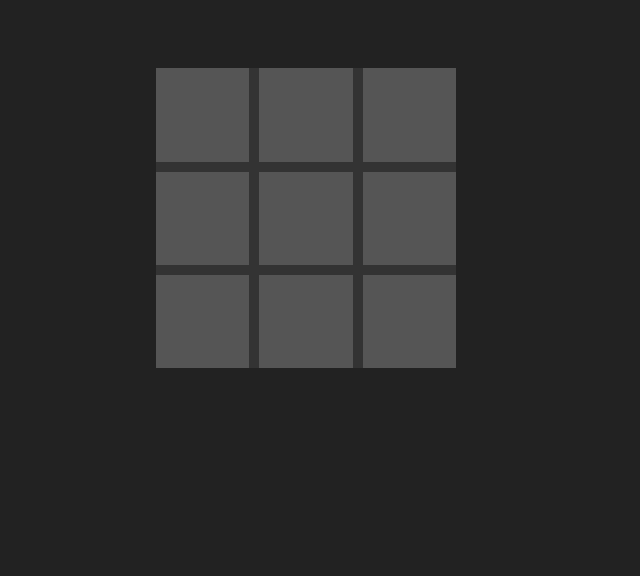
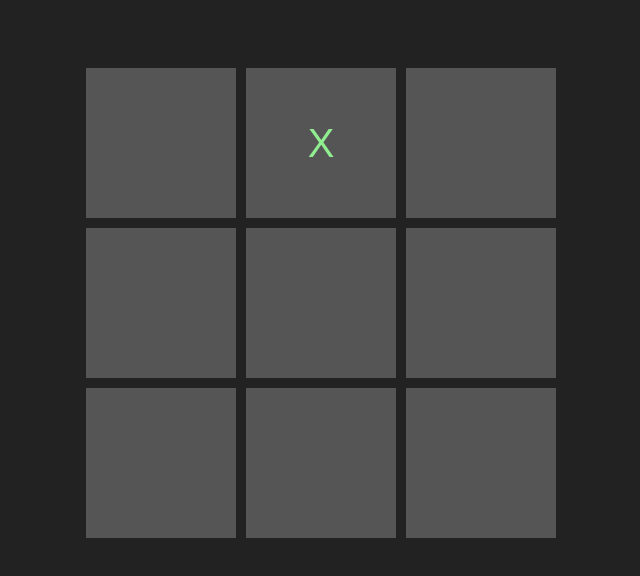
Before and after one commit to V381/TicTacToeMultiplayer, a website: page public/views/index.html in a window 1280 px wide. Both pictures are taken after a click on the element 639 px from the left and 175 px from the top of the page. Shown: the part 60-636 px from the top of the page, without its empty margins (334-974 px from the left). Drawn offline with nearby package versions, Linux system fonts and the light colour scheme; files that its build step writes are made by us from their sources; files whose address does not match are found by name.

Commit message:
X and O on click implemented

```diff
--- a/public/css/_variables.css
+++ b/public/css/_variables.css
@@ -2,4 +2,6 @@
     --main-bg-color: #222;
     --headline-text-color: red;
     --cell-bg-color: #333;
+    --x-color: lightgreen;
+    --cell-bg: #555;
 }
--- a/public/css/css.css
+++ b/public/css/css.css
@@ -22,9 +22,8 @@ body {
     display: grid;
     grid-template-columns: repeat(3, 1fr);
     grid-gap: 10px;
-    width: 300px;
-    height: 300px;
-    background-color: var(--cell-bg-color);
+    width: 440px;
+    height: 440px;
     border-radius: 5px;
   }
 
@@ -33,9 +32,11 @@ body {
     align-items: center;
     justify-content: center;
     font-size: 40px;
-    background-color: #555;
+    background-color: var(--cell-bg);
     cursor: pointer;
     transition: -0.5s ease-in;
+    width: 150px;
+    height: 150px;
   }
 
   .cell:hover {
@@ -46,3 +47,7 @@ body {
   .cell:active {
     background-color: #777;
   }
+
+  .X{
+    color: var(--x-color);
+  }
--- /dev/null
+++ b/public/logic/add-x-o-.mjs
@@ -0,0 +1,13 @@
+export function addXandO() {
+    const cells = document.querySelectorAll('.cell');
+    let currentPlayer = 'X';
+    cells.forEach(cell => {
+        cell.addEventListener('click', () => {
+        if (!cell.textContent) {
+            cell.textContent = currentPlayer;
+            cell.classList.add(currentPlayer);
+            currentPlayer = currentPlayer === 'X' ? 'O' : 'X';
+        }
+        });
+    });
+}
--- /dev/null
+++ b/public/logic/main.mjs
@@ -0,0 +1,5 @@
+import { addXandO } from "./add-x-o-.mjs";
+
+(() => {
+    addXandO();
+})();
--- a/public/views/index.html
+++ b/public/views/index.html
@@ -20,5 +20,8 @@
               <div class="cell"></div>
             </div>
           </div>
+          <script src="https://cdn.socket.io/4.5.4/socket.io.min.js"></script>
+          <script type="module" src="../logic/main.mjs"></script>
+        </body>
     </body>
 </html>
```
